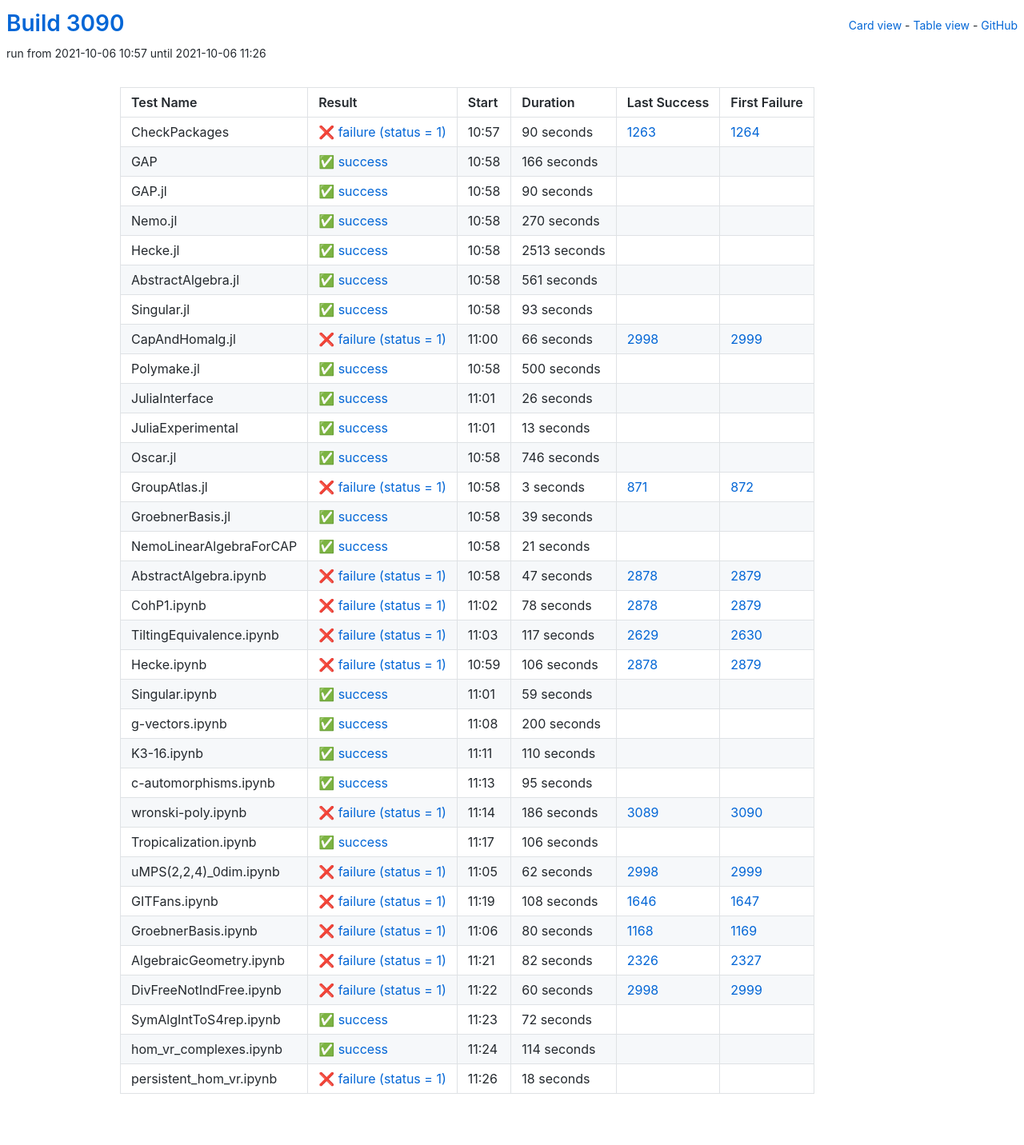
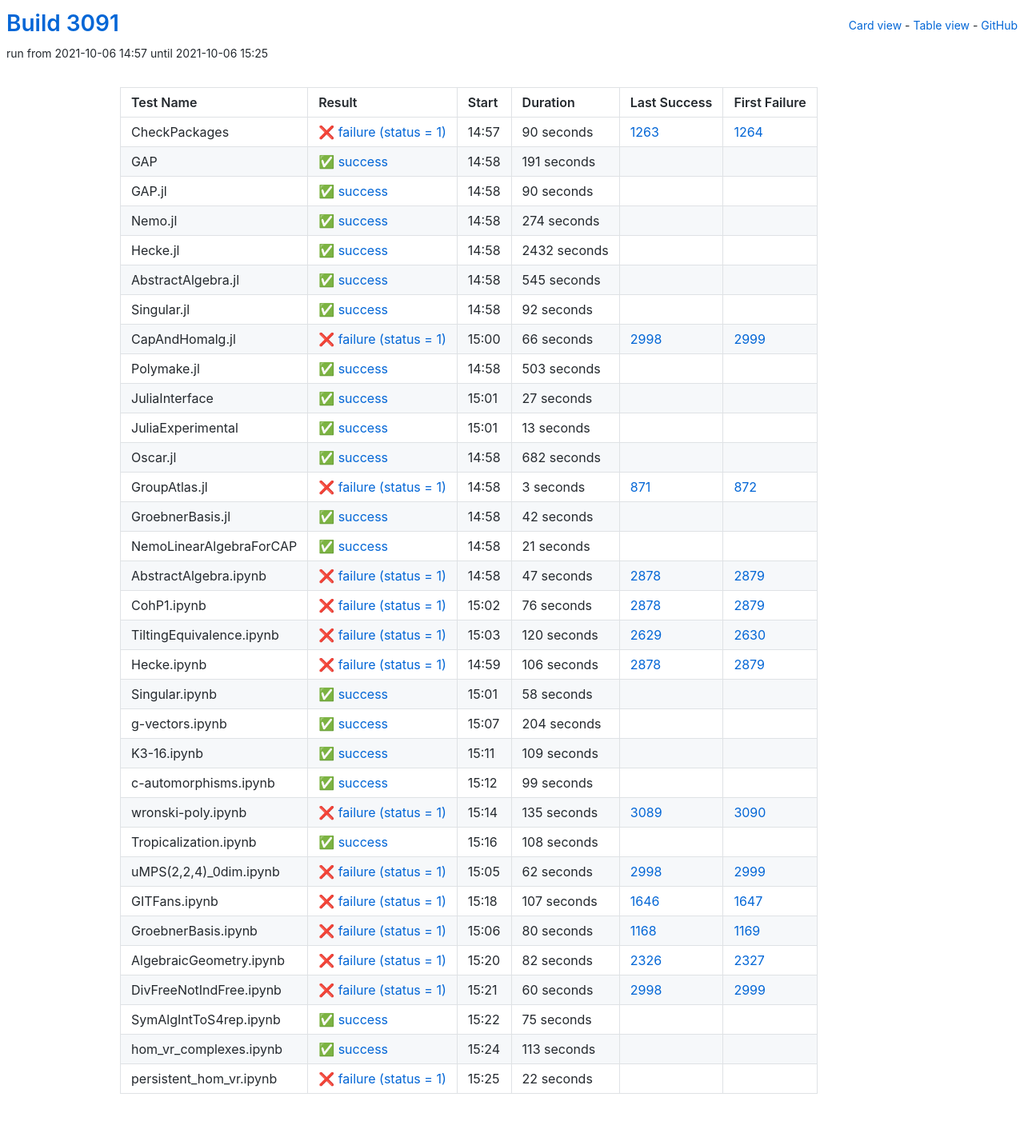
Before and after one commit to oscar-system/oscar-ci-status-stable, a Jekyll site: the page built from table.html, in a window 1280 px wide. Shown: the whole page at 80% size. Built offline with Jekyll 4.4.1, drawn with Linux system fonts in a browser that asks for light colours.

Commit message:
Build #3091

```diff
--- a/_data/ci.yml
+++ b/_data/ci.yml
@@ -1,6 +1,6 @@
 ---
-build: 3090
-build_url: https://oscarci.mathematik.uni-kl.de/job/oscar-stable/3090/
+build: 3091
+build_url: https://oscarci.mathematik.uni-kl.de/job/oscar-stable/3091/
 job: oscar-stable
 organization: oscar-system
 repo: oscar-ci-status-stable
@@ -8,8 +8,8 @@ repourl: https://github.com/oscar-system/oscar-ci-status-stable
 tests:
 - name: CheckPackages
   id: checkpackages
-  log: https://oscarci.mathematik.uni-kl.de/job/oscar-stable/3090/artifact/logs/build-3090/CheckPackages.log
-  start: 2021-10-06 10:57
+  log: https://oscarci.mathematik.uni-kl.de/job/oscar-stable/3091/artifact/logs/build-3091/CheckPackages.log
+  start: 2021-10-06 14:57
   success: false
   exitcode: 1
   status: failure
@@ -20,20 +20,20 @@ tests:
   first_failure_url: https://oscarci.mathematik.uni-kl.de/job/oscar-stable/1264/
 - name: GAP
   id: gap
-  log: https://oscarci.mathematik.uni-kl.de/job/oscar-stable/3090/artifact/logs/build-3090/GAP.log
-  start: 2021-10-06 10:58
+  log: https://oscarci.mathematik.uni-kl.de/job/oscar-stable/3091/artifact/logs/build-3091/GAP.log
+  start: 2021-10-06 14:58
   success: true
   exitcode: 0
   status: success
-  duration: 166
+  duration: 191
   last_success: false
   last_success_url:
   first_failure: false
   first_failure_url:
 - name: GAP.jl
   id: gap-jl
-  log: https://oscarci.mathematik.uni-kl.de/job/oscar-stable/3090/artifact/logs/build-3090/GAP.jl.log
-  start: 2021-10-06 10:58
+  log: https://oscarci.mathematik.uni-kl.de/job/oscar-stable/3091/artifact/logs/build-3091/GAP.jl.log
+  start: 2021-10-06 14:58
   success: true
   exitcode: 0
   status: success
@@ -44,56 +44,56 @@ tests:
   first_failure_url:
 - name: Nemo.jl
   id: nemo-jl
-  log: https://oscarci.mathematik.uni-kl.de/job/oscar-stable/3090/artifact/logs/build-3090/Nemo.jl.log
-  start: 2021-10-06 10:58
+  log: https://oscarci.mathematik.uni-kl.de/job/oscar-stable/3091/artifact/logs/build-3091/Nemo.jl.log
+  start: 2021-10-06 14:58
   success: true
   exitcode: 0
   status: success
-  duration: 270
+  duration: 274
   last_success: false
   last_success_url:
   first_failure: false
   first_failure_url:
 - name: Hecke.jl
   id: hecke-jl
-  log: https://oscarci.mathematik.uni-kl.de/job/oscar-stable/3090/artifact/logs/build-3090/Hecke.jl.log
-  start: 2021-10-06 10:58
+  log: https://oscarci.mathematik.uni-kl.de/job/oscar-stable/3091/artifact/logs/build-3091/Hecke.jl.log
+  start: 2021-10-06 14:58
   success: true
   exitcode: 0
   status: success
-  duration: 2513
+  duration: 2432
   last_success: false
   last_success_url:
   first_failure: false
   first_failure_url:
 - name: AbstractAlgebra.jl
   id: abstractalgebra-jl
-  log: https://oscarci.mathematik.uni-kl.de/job/oscar-stable/3090/artifact/logs/build-3090/AbstractAlgebra.jl.log
-  start: 2021-10-06 10:58
+  log: https://oscarci.mathematik.uni-kl.de/job/oscar-stable/3091/artifact/logs/build-3091/AbstractAlgebra.jl.log
+  start: 2021-10-06 14:58
   success: true
   exitcode: 0
   status: success
-  duration: 561
+  duration: 545
   last_success: false
   last_success_url:
   first_failure: false
   first_failure_url:
 - name: Singular.jl
   id: singular-jl
-  log: https://oscarci.mathematik.uni-kl.de/job/oscar-stable/3090/artifact/logs/build-3090/Singular.jl.log
-  start: 2021-10-06 10:58
+  log: https://oscarci.mathematik.uni-kl.de/job/oscar-stable/3091/artifact/logs/build-3091/Singular.jl.log
+  start: 2021-10-06 14:58
   success: true
   exitcode: 0
   status: success
-  duration: 93
+  duration: 92
   last_success: false
   last_success_url:
   first_failure: false
   first_failure_url:
 - name: CapAndHomalg.jl
   id: capandhomalg-jl
-  log: https://oscarci.mathematik.uni-kl.de/job/oscar-stable/3090/artifact/logs/build-3090/CapAndHomalg.jl.log
-  start: 2021-10-06 11:00
+  log: https://oscarci.mathematik.uni-kl.de/job/oscar-stable/3091/artifact/logs/build-3091/CapAndHomalg.jl.log
+  start: 2021-10-06 15:00
   success: false
   exitcode: 1
   status: failure
@@ -104,32 +104,32 @@ tests:
   first_failure_url: https://oscarci.mathematik.uni-kl.de/job/oscar-stable/2999/
 - name: Polymake.jl
   id: polymake-jl
-  log: https://oscarci.mathematik.uni-kl.de/job/oscar-stable/3090/artifact/logs/build-3090/Polymake.jl.log
-  start: 2021-10-06 10:58
+  log: https://oscarci.mathematik.uni-kl.de/job/oscar-stable/3091/artifact/logs/build-3091/Polymake.jl.log
+  start: 2021-10-06 14:58
   success: true
   exitcode: 0
   status: success
-  duration: 500
+  duration: 503
   last_success: false
   last_success_url:
   first_failure: false
   first_failure_url:
 - name: JuliaInterface
   id: juliainterface
-  log: https://oscarci.mathematik.uni-kl.de/job/oscar-stable/3090/artifact/logs/build-3090/JuliaInterface.log
-  start: 2021-10-06 11:01
+  log: https://oscarci.mathematik.uni-kl.de/job/oscar-stable/3091/artifact/logs/build-3091/JuliaInterface.log
+  start: 2021-10-06 15:01
   success: true
   exitcode: 0
   status: success
-  duration: 26
+  duration: 27
   last_success: false
   last_success_url:
   first_failure: false
   first_failure_url:
 - name: JuliaExperimental
   id: juliaexperimental
-  log: https://oscarci.mathematik.uni-kl.de/job/oscar-stable/3090/artifact/logs/build-3090/JuliaExperimental.log
-  start: 2021-10-06 11:01
+  log: https://oscarci.mathematik.uni-kl.de/job/oscar-stable/3091/artifact/logs/build-3091/JuliaExperimental.log
+  start: 2021-10-06 15:01
   success: true
   exitcode: 0
   status: success
@@ -140,20 +140,20 @@ tests:
   first_failure_url:
 - name: Oscar.jl
   id: oscar-jl
-  log: https://oscarci.mathematik.uni-kl.de/job/oscar-stable/3090/artifact/logs/build-3090/Oscar.jl.log
-  start: 2021-10-06 10:58
+  log: https://oscarci.mathematik.uni-kl.de/job/oscar-stable/3091/artifact/logs/build-3091/Oscar.jl.log
+  start: 2021-10-06 14:58
   success: true
   exitcode: 0
   status: success
-  duration: 746
+  duration: 682
   last_success: false
   last_success_url:
   first_failure: false
   first_failure_url:
 - name: GroupAtlas.jl
   id: groupatlas-jl
-  log: https://oscarci.mathematik.uni-kl.de/job/oscar-stable/3090/artifact/logs/build-3090/GroupAtlas.jl.log
-  start: 2021-10-06 10:58
+  log: https://oscarci.mathematik.uni-kl.de/job/oscar-stable/3091/artifact/logs/build-3091/GroupAtlas.jl.log
+  start: 2021-10-06 14:58
   success: false
   exitcode: 1
   status: failure
@@ -164,20 +164,20 @@ tests:
   first_failure_url: https://oscarci.mathematik.uni-kl.de/job/oscar-stable/872/
 - name: GroebnerBasis.jl
   id: groebnerbasis-jl
-  log: https://oscarci.mathematik.uni-kl.de/job/oscar-stable/3090/artifact/logs/build-3090/GroebnerBasis.jl.log
-  start: 2021-10-06 10:58
+  log: https://oscarci.mathematik.uni-kl.de/job/oscar-stable/3091/artifact/logs/build-3091/GroebnerBasis.jl.log
+  start: 2021-10-06 14:58
   success: true
   exitcode: 0
   status: success
-  duration: 39
+  duration: 42
   last_success: false
   last_success_url:
   first_failure: false
   first_failure_url:
 - name: NemoLinearAlgebraForCAP
   id: nemolinearalgebraforcap
-  log: https://oscarci.mathematik.uni-kl.de/job/oscar-stable/3090/artifact/logs/build-3090/NemoLinearAlgebraForCAP.log
-  start: 2021-10-06 10:58
+  log: https://oscarci.mathematik.uni-kl.de/job/oscar-stable/3091/artifact/logs/build-3091/NemoLinearAlgebraForCAP.log
+  start: 2021-10-06 14:58
   success: true
   exitcode: 0
   status: success
@@ -188,8 +188,8 @@ tests:
   first_failure_url:
 - name: AbstractAlgebra.ipynb
   id: abstractalgebra-ipynb
-  log: https://oscarci.mathematik.uni-kl.de/job/oscar-stable/3090/artifact/logs/build-3090/AbstractAlgebra.ipynb.log
-  start: 2021-10-06 10:58
+  log: https://oscarci.mathematik.uni-kl.de/job/oscar-stable/3091/artifact/logs/build-3091/AbstractAlgebra.ipynb.log
+  start: 2021-10-06 14:58
   success: false
   exitcode: 1
   status: failure
@@ -200,32 +200,32 @@ tests:
   first_failure_url: https://oscarci.mathematik.uni-kl.de/job/oscar-stable/2879/
 - name: CohP1.ipynb
   id: cohp1-ipynb
-  log: https://oscarci.mathematik.uni-kl.de/job/oscar-stable/3090/artifact/logs/build-3090/CohP1.ipynb.log
-  start: 2021-10-06 11:02
+  log: https://oscarci.mathematik.uni-kl.de/job/oscar-stable/3091/artifact/logs/build-3091/CohP1.ipynb.log
+  start: 2021-10-06 15:02
   success: false
   exitcode: 1
   status: failure
-  duration: 78
+  duration: 76
   last_success: 2878
   last_success_url: https://oscarci.mathematik.uni-kl.de/job/oscar-stable/2878/
   first_failure: 2879
   first_failure_url: https://oscarci.mathematik.uni-kl.de/job/oscar-stable/2879/
 - name: TiltingEquivalence.ipynb
   id: tiltingequivalence-ipynb
-  log: https://oscarci.mathematik.uni-kl.de/job/oscar-stable/3090/artifact/logs/build-3090/TiltingEquivalence.ipynb.log
-  start: 2021-10-06 11:03
+  log: https://oscarci.mathematik.uni-kl.de/job/oscar-stable/3091/artifact/logs/build-3091/TiltingEquivalence.ipynb.log
+  start: 2021-10-06 15:03
   success: false
   exitcode: 1
   status: failure
-  duration: 117
+  duration: 120
   last_success: 2629
   last_success_url: https://oscarci.mathematik.uni-kl.de/job/oscar-stable/2629/
   first_failure: 2630
   first_failure_url: https://oscarci.mathematik.uni-kl.de/job/oscar-stable/2630/
 - name: Hecke.ipynb
   id: hecke-ipynb
-  log: https://oscarci.mathematik.uni-kl.de/job/oscar-stable/3090/artifact/logs/build-3090/Hecke.ipynb.log
-  start: 2021-10-06 10:59
+  log: https://oscarci.mathematik.uni-kl.de/job/oscar-stable/3091/artifact/logs/build-3091/Hecke.ipynb.log
+  start: 2021-10-06 14:59
   success: false
   exitcode: 1
   status: failure
@@ -236,80 +236,80 @@ tests:
   first_failure_url: https://oscarci.mathematik.uni-kl.de/job/oscar-stable/2879/
 - name: Singular.ipynb
   id: singular-ipynb
-  log: https://oscarci.mathematik.uni-kl.de/job/oscar-stable/3090/artifact/logs/build-3090/Singular.ipynb.log
-  start: 2021-10-06 11:01
+  log: https://oscarci.mathematik.uni-kl.de/job/oscar-stable/3091/artifact/logs/build-3091/Singular.ipynb.log
+  start: 2021-10-06 15:01
   success: true
   exitcode: 0
   status: success
-  duration: 59
+  duration: 58
   last_success: false
   last_success_url:
   first_failure: false
   first_failure_url:
 - name: g-vectors.ipynb
   id: g-vectors-ipynb
-  log: https://oscarci.mathematik.uni-kl.de/job/oscar-stable/3090/artifact/logs/build-3090/g-vectors.ipynb.log
-  start: 2021-10-06 11:08
+  log: https://oscarci.mathematik.uni-kl.de/job/oscar-stable/3091/artifact/logs/build-3091/g-vectors.ipynb.log
+  start: 2021-10-06 15:07
   success: true
   exitcode: 0
   status: success
-  duration: 200
+  duration: 204
   last_success: false
   last_success_url:
   first_failure: false
   first_failure_url:
 - name: K3-16.ipynb
   id: k3-16-ipynb
-  log: https://oscarci.mathematik.uni-kl.de/job/oscar-stable/3090/artifact/logs/build-3090/K3-16.ipynb.log
-  start: 2021-10-06 11:11
+  log: https://oscarci.mathematik.uni-kl.de/job/oscar-stable/3091/artifact/logs/build-3091/K3-16.ipynb.log
+  start: 2021-10-06 15:11
   success: true
   exitcode: 0
   status: success
-  duration: 110
+  duration: 109
   last_success: false
   last_success_url:
   first_failure: false
   first_failure_url:
 - name: c-automorphisms.ipynb
   id: c-automorphisms-ipynb
-  log: https://oscarci.mathematik.uni-kl.de/job/oscar-stable/3090/artifact/logs/build-3090/c-automorphisms.ipynb.log
-  start: 2021-10-06 11:13
+  log: https://oscarci.mathematik.uni-kl.de/job/oscar-stable/3091/artifact/logs/build-3091/c-automorphisms.ipynb.log
+  start: 2021-10-06 15:12
   success: true
   exitcode: 0
   status: success
-  duration: 95
+  duration: 99
   last_success: false
   last_success_url:
   first_failure: false
   first_failure_url:
 - name: wronski-poly.ipynb
   id: wronski-poly-ipynb
-  log: https://oscarci.mathematik.uni-kl.de/job/oscar-stable/3090/artifact/logs/build-3090/wronski-poly.ipynb.log
-  start: 2021-10-06 11:14
+  log: https://oscarci.mathematik.uni-kl.de/job/oscar-stable/3091/artifact/logs/build-3091/wronski-poly.ipynb.log
+  start: 2021-10-06 15:14
   success: false
   exitcode: 1
   status: failure
-  duration: 186
+  duration: 135
   last_success: 3089
   last_success_url: https://oscarci.mathematik.uni-kl.de/job/oscar-stable/3089/
   first_failure: 3090
   first_failure_url: https://oscarci.mathematik.uni-kl.de/job/oscar-stable/3090/
 - name: Tropicalization.ipynb
   id: tropicalization-ipynb
-  log: https://oscarci.mathematik.uni-kl.de/job/oscar-stable/3090/artifact/logs/build-3090/Tropicalization.ipynb.log
-  start: 2021-10-06 11:17
+  log: https://oscarci.mathematik.uni-kl.de/job/oscar-stable/3091/artifact/logs/build-3091/Tropicalization.ipynb.log
+  start: 2021-10-06 15:16
   success: true
   exitcode: 0
   status: success
-  duration: 106
+  duration: 108
   last_success: false
   last_success_url:
   first_failure: false
   first_failure_url:
 - name: uMPS(2,2,4)_0dim.ipynb
   id: umps-2-2-4-0dim-ipynb
-  log: https://oscarci.mathematik.uni-kl.de/job/oscar-stable/3090/artifact/logs/build-3090/uMPS-2-2-4-_0dim.ipynb.log
-  start: 2021-10-06 11:05
+  log: https://oscarci.mathematik.uni-kl.de/job/oscar-stable/3091/artifact/logs/build-3091/uMPS-2-2-4-_0dim.ipynb.log
+  start: 2021-10-06 15:05
   success: false
   exitcode: 1
   status: failure
@@ -320,20 +320,20 @@ tests:
   first_failure_url: https://oscarci.mathematik.uni-kl.de/job/oscar-stable/2999/
 - name: GITFans.ipynb
   id: gitfans-ipynb
-  log: https://oscarci.mathematik.uni-kl.de/job/oscar-stable/3090/artifact/logs/build-3090/GITFans.ipynb.log
-  start: 2021-10-06 11:19
+  log: https://oscarci.mathematik.uni-kl.de/job/oscar-stable/3091/artifact/logs/build-3091/GITFans.ipynb.log
+  start: 2021-10-06 15:18
   success: false
   exitcode: 1
   status: failure
-  duration: 108
+  duration: 107
   last_success: 1646
   last_success_url: https://oscarci.mathematik.uni-kl.de/job/oscar-stable/1646/
   first_failure: 1647
   first_failure_url: https://oscarci.mathematik.uni-kl.de/job/oscar-stable/1647/
 - name: GroebnerBasis.ipynb
   id: groebnerbasis-ipynb
-  log: https://oscarci.mathematik.uni-kl.de/job/oscar-stable/3090/artifact/logs/build-3090/GroebnerBasis.ipynb.log
-  start: 2021-10-06 11:06
+  log: https://oscarci.mathematik.uni-kl.de/job/oscar-stable/3091/artifact/logs/build-3091/GroebnerBasis.ipynb.log
+  start: 2021-10-06 15:06
   success: false
   exitcode: 1
   status: failure
@@ -344,8 +344,8 @@ tests:
   first_failure_url: https://oscarci.mathematik.uni-kl.de/job/oscar-stable/1169/
 - name: AlgebraicGeometry.ipynb
   id: algebraicgeometry-ipynb
-  log: https://oscarci.mathematik.uni-kl.de/job/oscar-stable/3090/artifact/logs/build-3090/AlgebraicGeometry.ipynb.log
-  start: 2021-10-06 11:21
+  log: https://oscarci.mathematik.uni-kl.de/job/oscar-stable/3091/artifact/logs/build-3091/AlgebraicGeometry.ipynb.log
+  start: 2021-10-06 15:20
   success: false
   exitcode: 1
   status: failure
@@ -356,8 +356,8 @@ tests:
   first_failure_url: https://oscarci.mathematik.uni-kl.de/job/oscar-stable/2327/
 - name: DivFreeNotIndFree.ipynb
   id: divfreenotindfree-ipynb
-  log: https://oscarci.mathematik.uni-kl.de/job/oscar-stable/3090/artifact/logs/build-3090/DivFreeNotIndFree.ipynb.log
-  start: 2021-10-06 11:22
+  log: https://oscarci.mathematik.uni-kl.de/job/oscar-stable/3091/artifact/logs/build-3091/DivFreeNotIndFree.ipynb.log
+  start: 2021-10-06 15:21
   success: false
   exitcode: 1
   status: failure
@@ -368,36 +368,36 @@ tests:
   first_failure_url: https://oscarci.mathematik.uni-kl.de/job/oscar-stable/2999/
 - name: SymAlgIntToS4rep.ipynb
   id: symalginttos4rep-ipynb
-  log: https://oscarci.mathematik.uni-kl.de/job/oscar-stable/3090/artifact/logs/build-3090/SymAlgIntToS4rep.ipynb.log
-  start: 2021-10-06 11:23
+  log: https://oscarci.mathematik.uni-kl.de/job/oscar-stable/3091/artifact/logs/build-3091/SymAlgIntToS4rep.ipynb.log
+  start: 2021-10-06 15:22
   success: true
   exitcode: 0
   status: success
-  duration: 72
+  duration: 75
   last_success: false
   last_success_url:
   first_failure: false
   first_failure_url:
 - name: hom_vr_complexes.ipynb
   id: hom-vr-complexes-ipynb
-  log: https://oscarci.mathematik.uni-kl.de/job/oscar-stable/3090/artifact/logs/build-3090/hom_vr_complexes.ipynb.log
-  start: 2021-10-06 11:24
+  log: https://oscarci.mathematik.uni-kl.de/job/oscar-stable/3091/artifact/logs/build-3091/hom_vr_complexes.ipynb.log
+  start: 2021-10-06 15:24
   success: true
   exitcode: 0
   status: success
-  duration: 114
+  duration: 113
   last_success: false
   last_success_url:
   first_failure: false
   first_failure_url:
 - name: persistent_hom_vr.ipynb
   id: persistent-hom-vr-ipynb
-  log: https://oscarci.mathematik.uni-kl.de/job/oscar-stable/3090/artifact/logs/build-3090/persistent_hom_vr.ipynb.log
-  start: 2021-10-06 11:26
+  log: https://oscarci.mathematik.uni-kl.de/job/oscar-stable/3091/artifact/logs/build-3091/persistent_hom_vr.ipynb.log
+  start: 2021-10-06 15:25
   success: false
   exitcode: 1
   status: failure
-  duration: 18
+  duration: 22
   last_success: false
   last_success_url:
   first_failure: false
```
Also changed, not shown: README.md.
